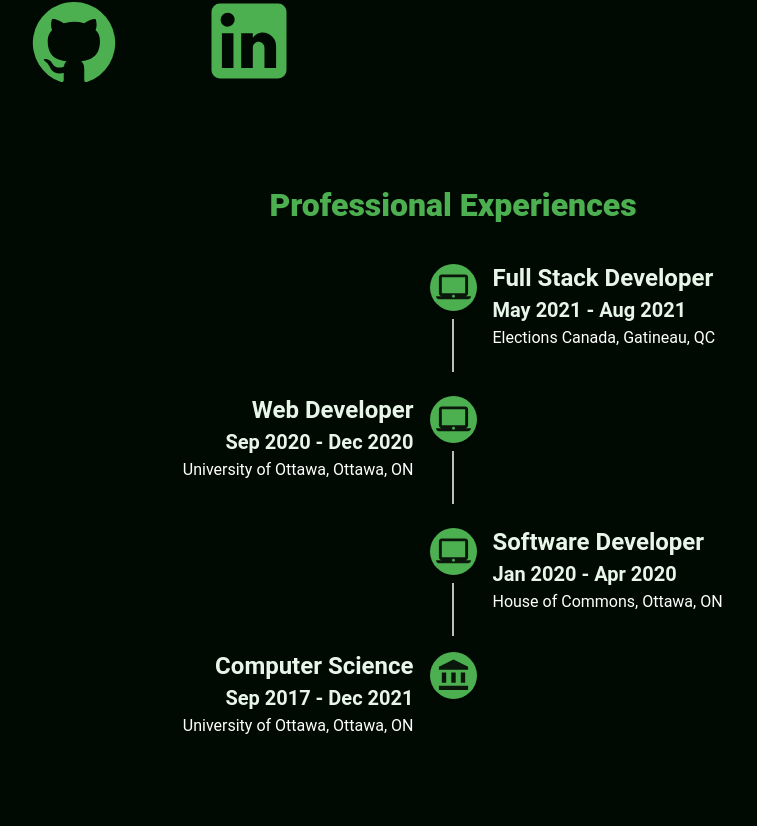
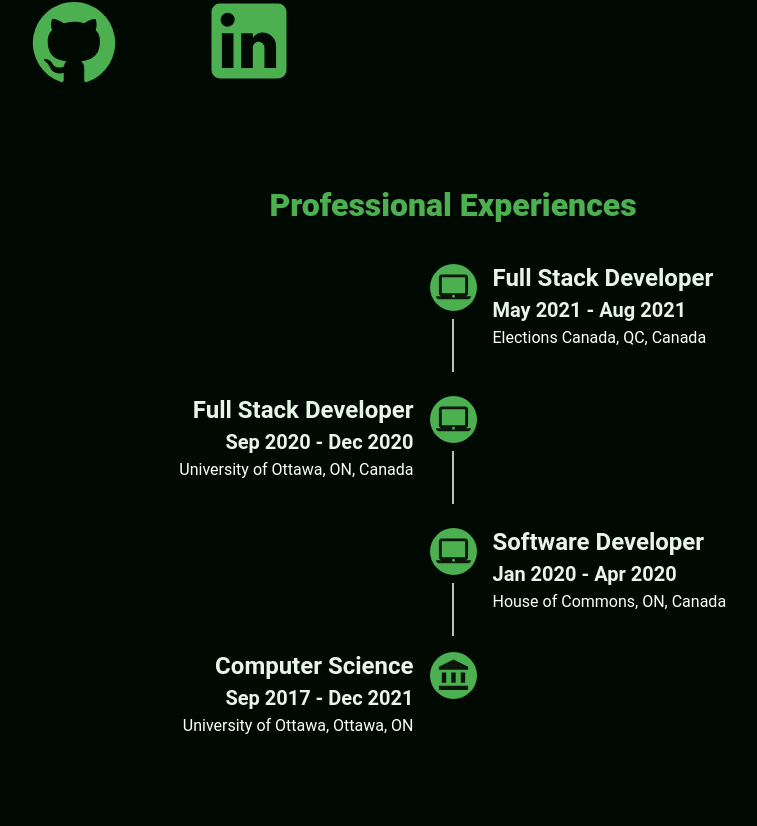
Before and after one commit to chengyangliii/Portfolio, a React (Create React App) app: page / in a window 1280 px wide. Shown: the part 549-1375 px from the top of the page, without its empty margins (187-944 px from the left). Built offline with nearby package versions, Linux system fonts and the light colour scheme.

Commit message:
Jan 7, 2022

```diff
--- a/public/index.html
+++ b/public/index.html
@@ -2,7 +2,7 @@
 <html lang="en">
   <head>
     <meta charset="utf-8" />
-    <link rel="icon" href="%PUBLIC_URL%/favicon.ico" />
+    <link rel="icon" href="%PUBLIC_URL%/1.jpeg" />
     <meta name="viewport" content="width=device-width, initial-scale=1" />
     <meta name="theme-color" content="#000000" />
     <meta
@@ -24,7 +24,7 @@
       work correctly both with client-side routing and a non-root public URL.
       Learn how to configure a non-root public URL by running `npm run build`.
     -->
-    <title>React App</title>
+    <title>Chengyang Li</title>
   </head>
   <body>
     <noscript>You need to enable JavaScript to run this app.</noscript>
--- a/src/App.tsx
+++ b/src/App.tsx
@@ -60,17 +60,17 @@ const App = () => {
     {
       position: 'Full Stack Developer',
       period: 'May 2021 - Aug 2021',
-      company: 'Elections Canada, Gatineau, QC'
+      company: 'Elections Canada, QC, Canada'
     },
     {
-      position: 'Web Developer',
+      position: 'Full Stack Developer',
       period: 'Sep 2020 - Dec 2020',
-      company: 'University of Ottawa, Ottawa, ON'
+      company: 'University of Ottawa, ON, Canada'
     },
     {
       position: 'Software Developer',
       period: 'Jan 2020 - Apr 2020',
-      company: 'House of Commons, Ottawa, ON'
+      company: 'House of Commons, ON, Canada'
     },
     {
       position: 'Computer Science',
```
Also changed, not shown: public/icon.jpeg (added).
